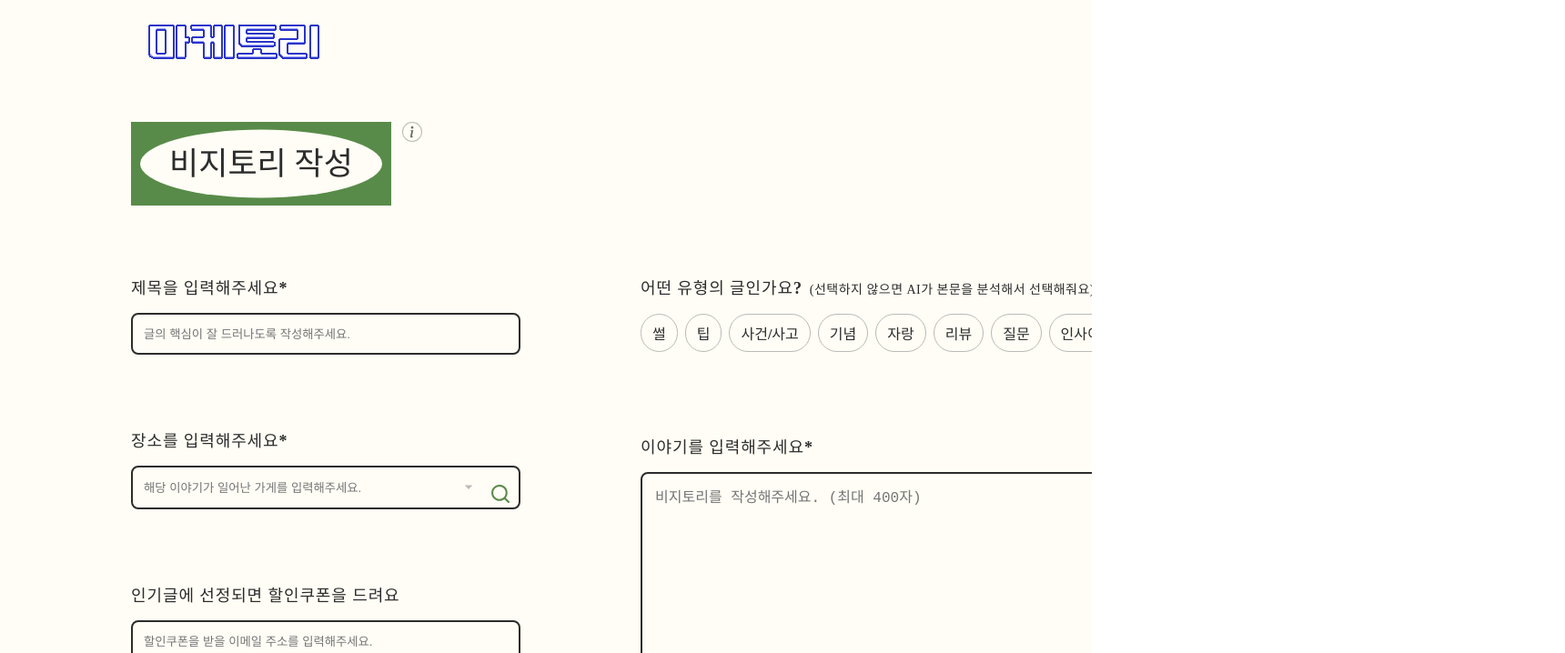
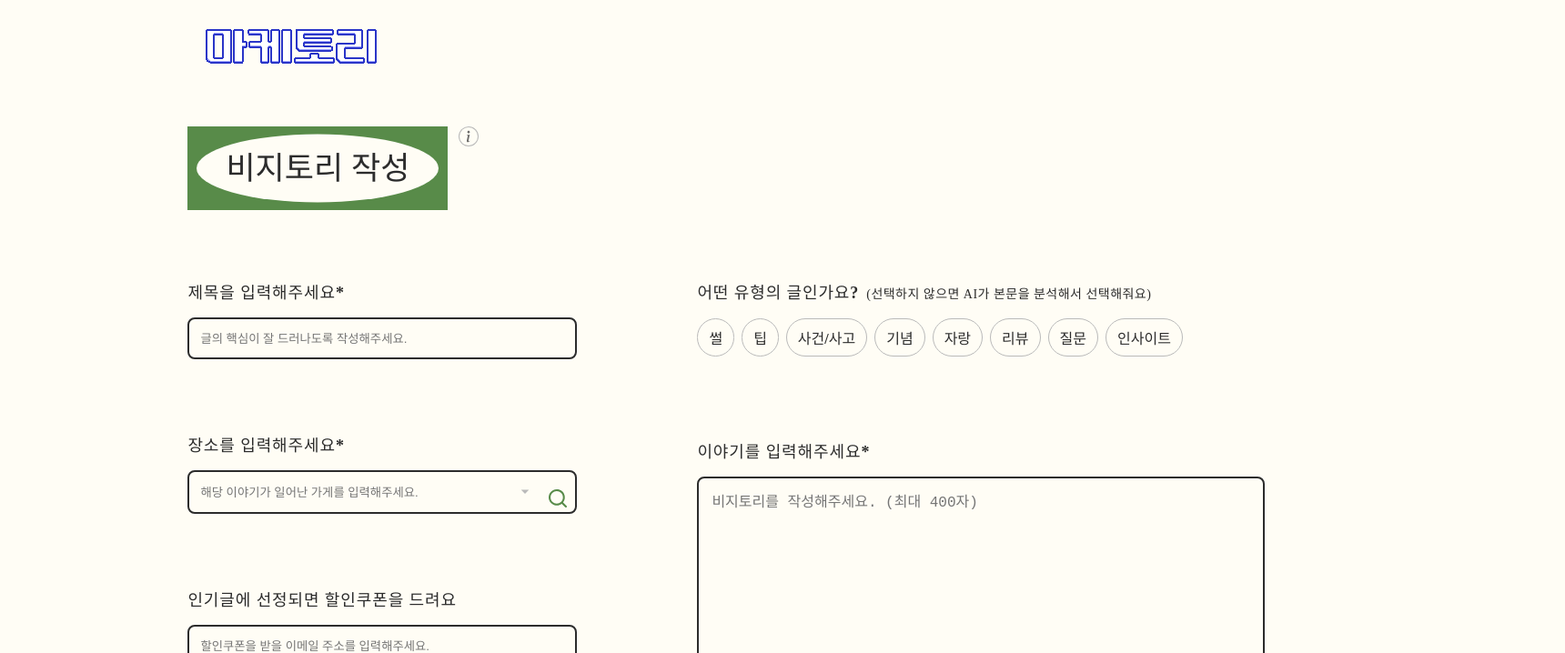
Before and after one commit to LikeLionHGU/Shichimi_Front, a React (Vite) app: page /add in a window 1280 px wide. Shown: the top 718 px of the page at 91% size, 1720 px wide, since content can reach past the window. Built offline with nearby package versions, Linux system fonts and the light colour scheme; the HTML template or start-up script is replaced by a standard one.

Commit message:
add: tmi페이지 스크롤 문제 해결

```diff
--- a/src/pages/AddTmi.jsx
+++ b/src/pages/AddTmi.jsx
@@ -34,9 +34,11 @@ const GlobalStyle = createGlobalStyle`
 const Page = styled.main`
   display: block;
   background: var(--white, #FFFDF5);
-  /* width: 1720px;
-  height: 1080px; */
+  width: 1720px;
+  height: 1080px;
   max-width: 100%;
+
+
   margin: 0 auto;
   overflow: auto;
 `;
```
